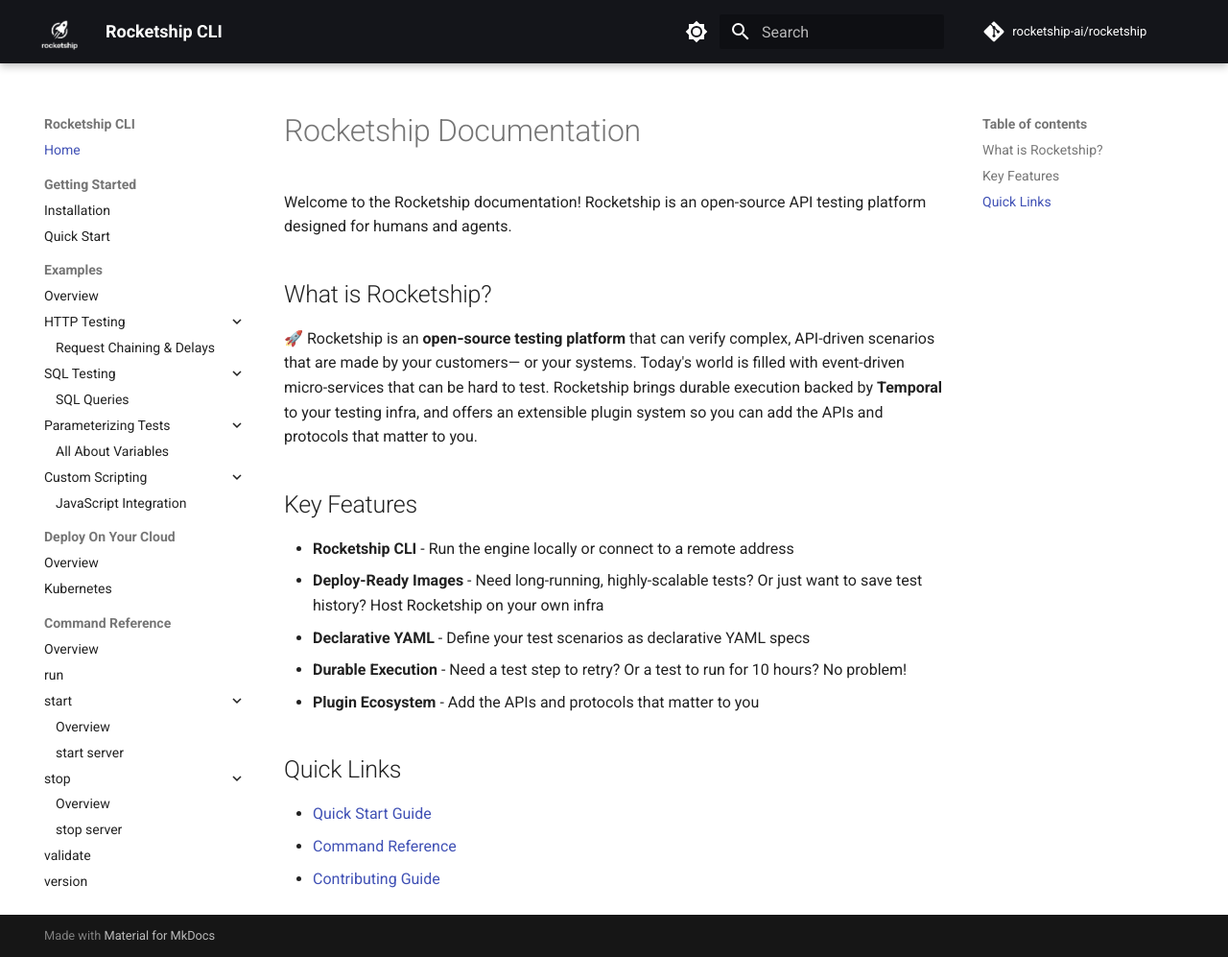
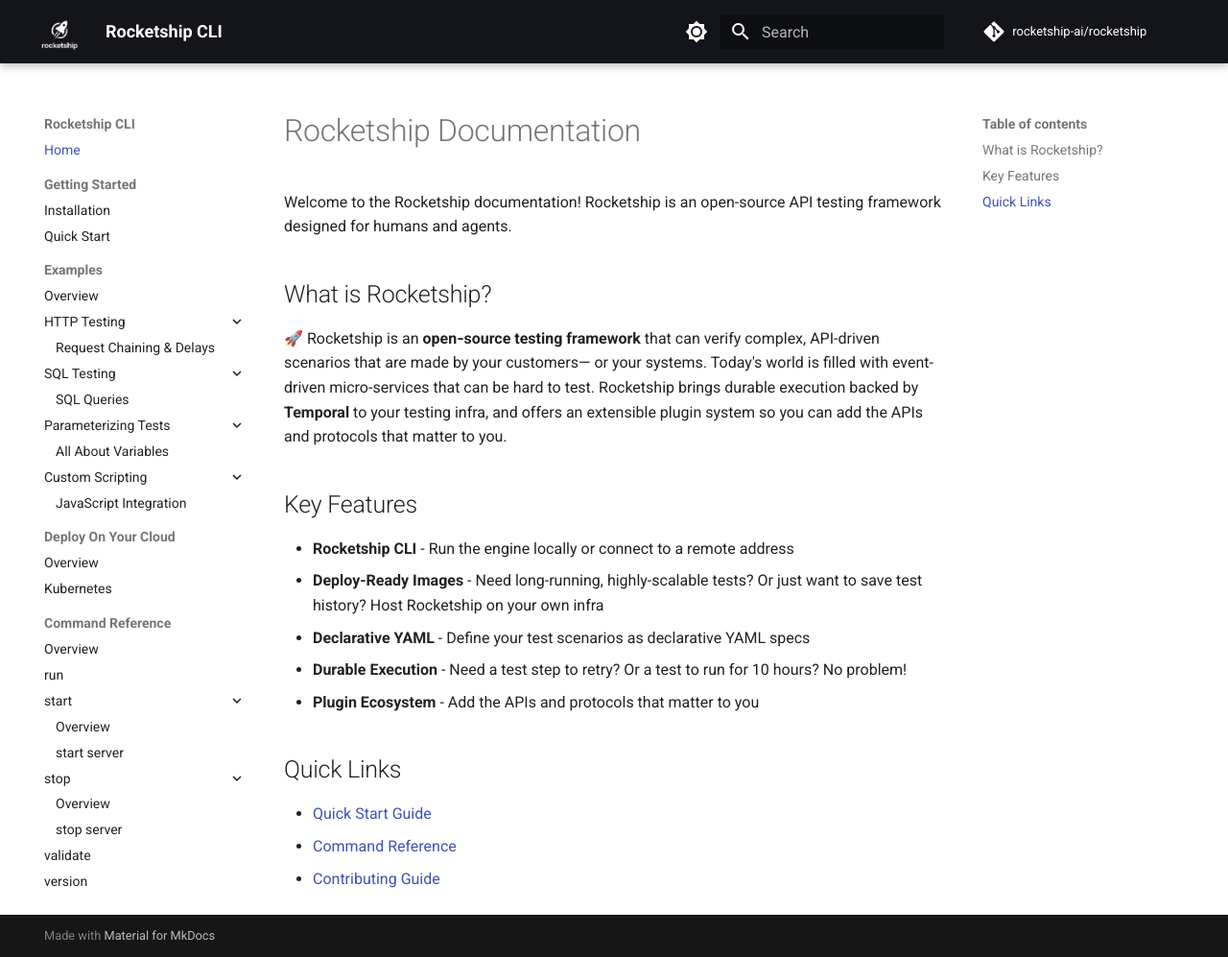
Before and after one commit to rocketship-ai/rocketship, an MkDocs documentation site: the page built from docs/src/index.md, in a window 1280 px wide and 997 px high. Shown: the whole window at 96% size. Built offline with MkDocs 1.6.1 and Material for MkDocs 9.7.7, drawn with Linux system fonts in a browser that asks for light colours; comment, search, counter and statistics services are not loaded.

```diff
--- a/docs/src/index.md
+++ b/docs/src/index.md
@@ -1,10 +1,10 @@
 # Rocketship Documentation
 
-Welcome to the Rocketship documentation! Rocketship is an open-source API testing platform designed for humans and agents.
+Welcome to the Rocketship documentation! Rocketship is an open-source API testing framework designed for humans and agents.
 
 ## What is Rocketship?
 
-🚀 Rocketship is an **open‑source testing platform** that can verify complex, API-driven scenarios that are made by your customers— or your systems. Today's world is filled with event-driven micro-services that can be hard to test. Rocketship brings durable execution backed by **Temporal** to your testing infra, and offers an extensible plugin system so you can add the APIs and protocols that matter to you.
+🚀 Rocketship is an **open‑source testing framework** that can verify complex, API-driven scenarios that are made by your customers— or your systems. Today's world is filled with event-driven micro-services that can be hard to test. Rocketship brings durable execution backed by **Temporal** to your testing infra, and offers an extensible plugin system so you can add the APIs and protocols that matter to you.
 
 ## Key Features
 
```
Also changed, not shown: CLAUDE.md (+1 -1 lines), README.md, 2 other files.
